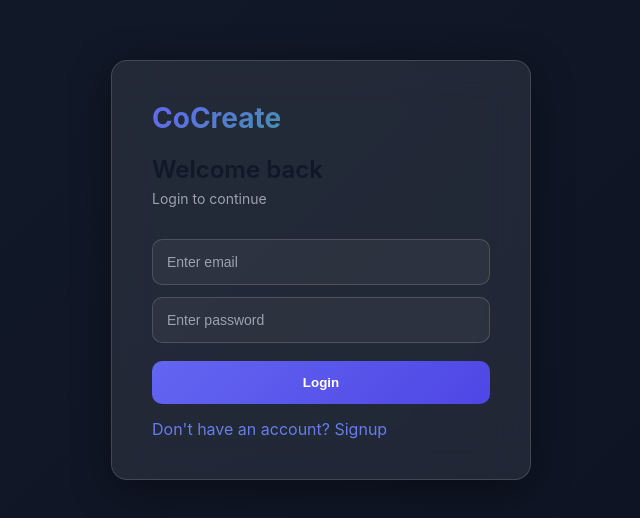
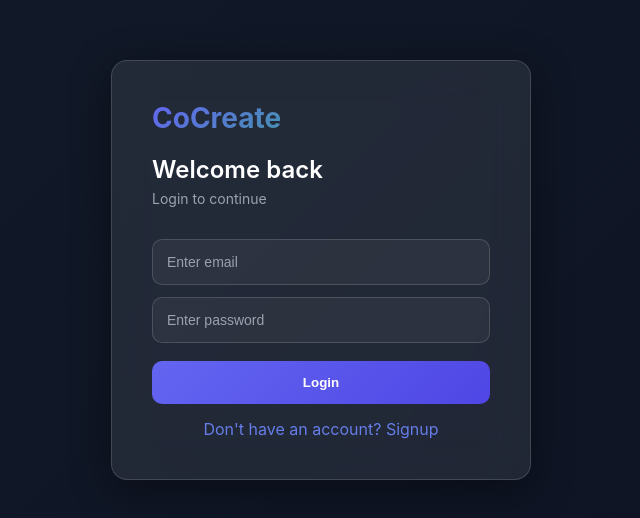
Before and after one commit to malviya-rajveer/cocreate, a Next.js app: page /login in a window 1280 px wide. Shown: the part 130-648 px from the top of the page, without its empty margins (319-959 px from the left). Built offline with nearby package versions, Linux system fonts and the light colour scheme.

Commit message:
fixed coloring

```diff
--- a/app/globals.css
+++ b/app/globals.css
@@ -72,6 +72,7 @@ body {
   display: block;
   color: #667eea;
   cursor: pointer;
+  text-align: center;
 }
 
 /* freshlyy addedddd */
@@ -437,6 +438,7 @@ body {
   font-size: 24px;
   font-weight: 600;
   margin-bottom: 6px;
+  color:#ffffff;
 }
 
 .auth-subtitle {
```
